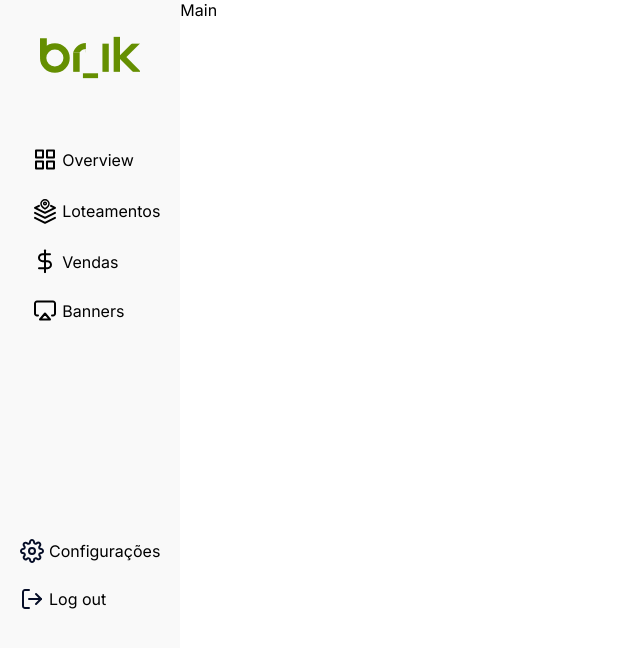
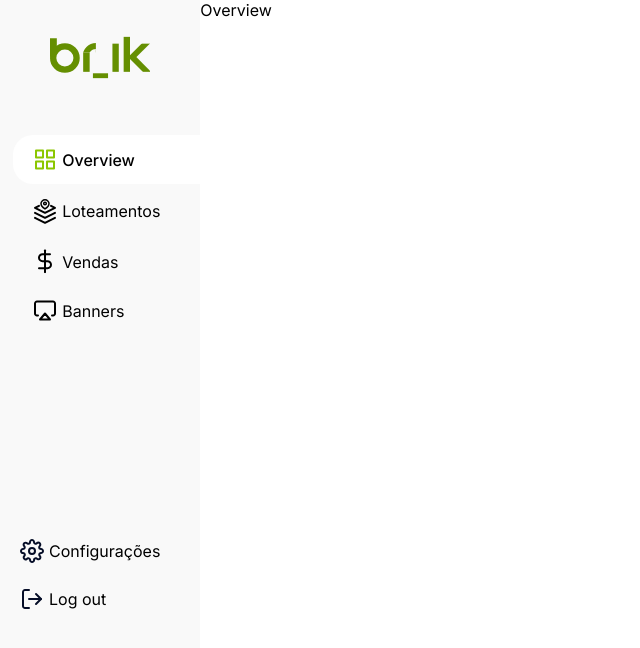
Before and after one commit to luizlopes12/brik-frontend, a Next.js app in the folder frontend/: page /admin in a window 1280 px wide. Shown: the top 648 px of the page, without its empty margins (0-640 px from the left). Built offline with nearby package versions, Linux system fonts and the light colour scheme.

Commit message:
adjusts on sidebar

```diff
--- a/frontend/components/Sidebar/index.jsx
+++ b/frontend/components/Sidebar/index.jsx
@@ -73,8 +73,8 @@ const Sidebar = () => {
       </div>
       <nav className={style.nav}>
         <ul>
-          <li className={router.pathname == '/admin/overview' ? style.active : null}>
-            <Link href='/admin/overview'>
+          <li className={router.pathname == '/admin' ? style.active : null}>
+            <Link href='/admin'>
             <OverviewIconSvg/>
             <span className={style.navText}>
             Overview
--- a/frontend/components/Sidebar/style.module.scss
+++ b/frontend/components/Sidebar/style.module.scss
@@ -36,17 +36,18 @@
                stroke: $green_color-3;
             }
             span{
-               font-weight: 700;
+               font-weight: 500;
             }
             .navText{
-               font-weight: 700;
+               font-weight: 500;
             }
          }
          a{
             display: flex;
-            padding: 12px 20px;
+            padding: 12px 40px 12px 20px;
             align-items: center;
             gap: 5px;
+            max-width: 100%;
             img{
                   stroke: red;
             }
--- a/frontend/pages/admin/index.jsx
+++ b/frontend/pages/admin/index.jsx
@@ -1,7 +1,5 @@
 import React from 'react'
 import Head from 'next/head'
-import Sidebar from '../../components/Sidebar'
-import Loteamentos from '../../components/Loteamentos'
 import { useRouter } from 'next/router'
 import style from './style.module.scss'
 
@@ -9,11 +7,8 @@ const Admin = () => {
   const router = useRouter()
   return (
     <>
-    <Head>
-      <title>BRIK - Admin</title>
-    </Head>
     <main className={style.container}>
-        Main
+        Overview
     </main>
     </>
   )
```
Also changed, not shown: frontend/pages/admin/overview/index.jsx (deleted, +0 -9 lines).
